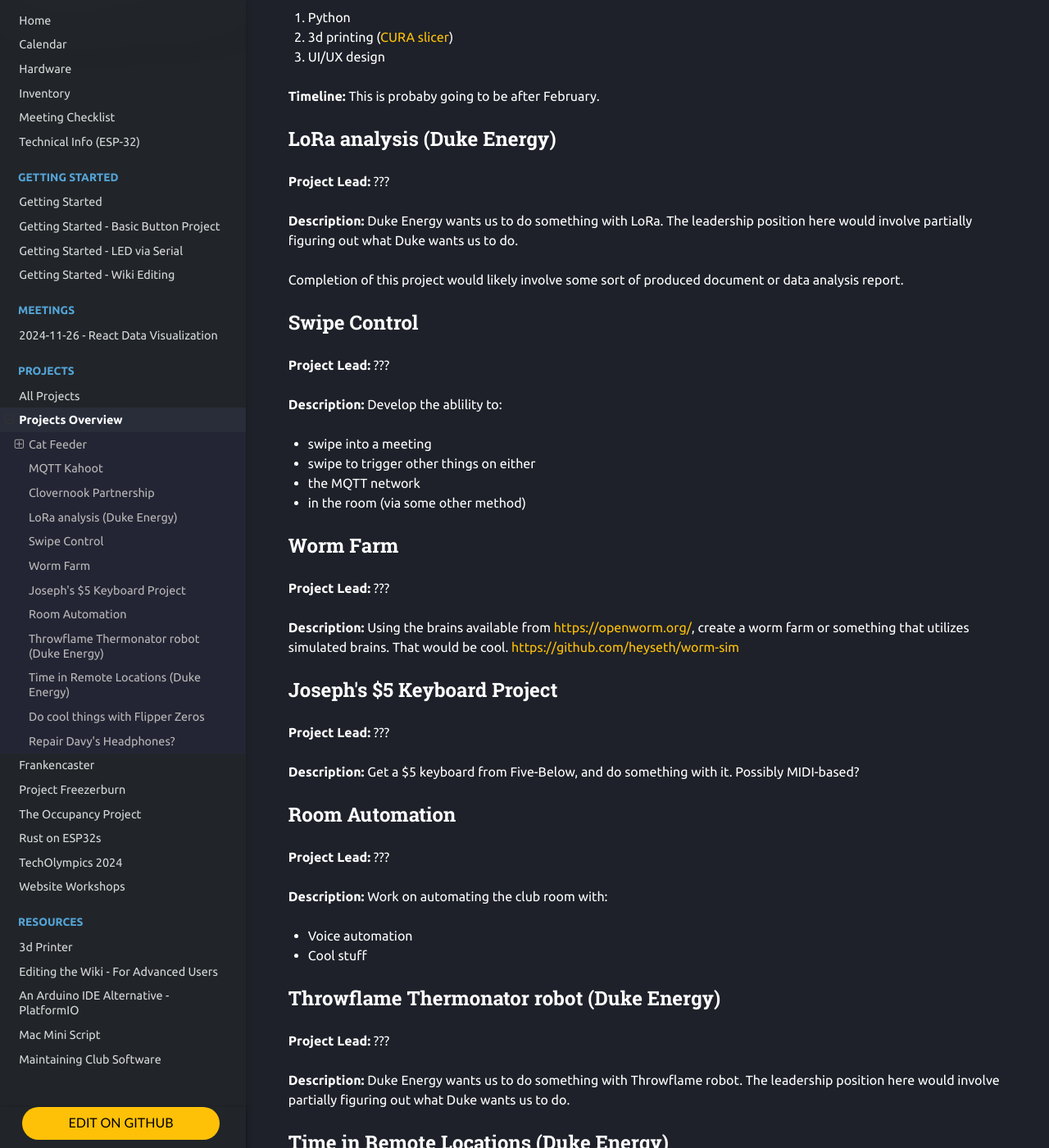
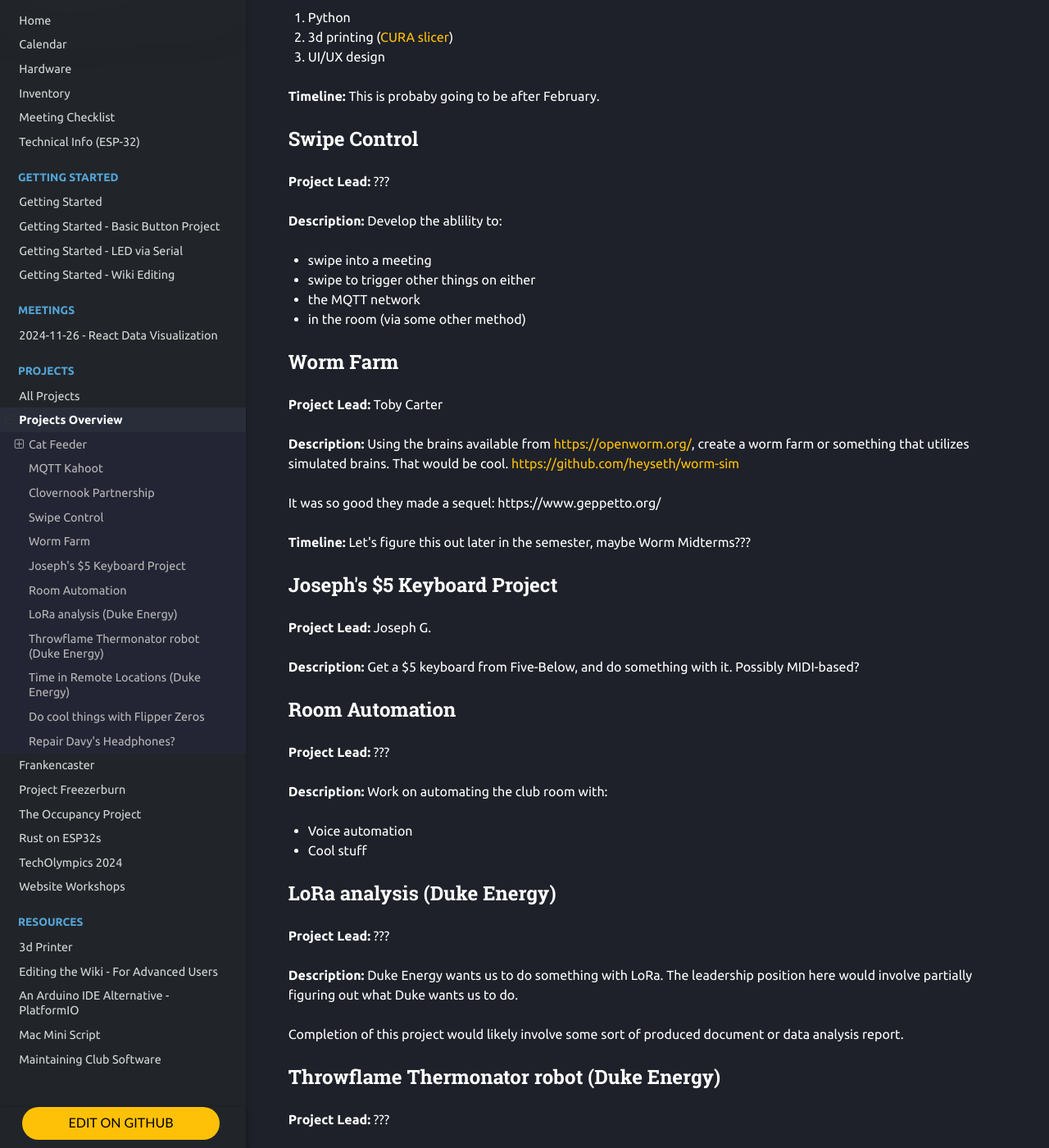
Before and after one commit to Norse-IoT/Wiki, an MkDocs documentation site: the page built from docs/projects/0-project-overview.md, in a window 1280 px wide and 1400 px high, scrolled down 1545 px. Shown: the whole window at 82% size. Built offline with MkDocs 1.6.1, drawn with Linux system fonts in a browser that asks for light colours; nearby versions of some CDN libraries.

Commit message:
Update 0-project-overview.md

```diff
--- a/docs/projects/0-project-overview.md
+++ b/docs/projects/0-project-overview.md
@@ -88,13 +79,17 @@ Completion of this project would likely involve some sort of produced document o
 
 ## Worm Farm
 
-**Project Lead:** ???
+**Project Lead:** Toby Carter
 
 **Description:** Using the brains available from <https://openworm.org/>, create a worm farm or something that utilizes simulated brains. That would be cool. <https://github.com/heyseth/worm-sim>
 
+It was so good they made a sequel: https://www.geppetto.org/
+
+**Timeline:** Let's figure this out later in the semester, maybe Worm Midterms???
+
 ## Joseph's $5 Keyboard Project
 
-**Project Lead:** ???
+**Project Lead:** Joseph G.
 
 **Description:** Get a $5 keyboard from Five-Below, and do something with it. Possibly MIDI-based?
 
@@ -106,6 +101,16 @@ Completion of this project would likely involve some sort of produced document o
 
 - Voice automation
 - Cool stuff
+
+## LoRa analysis (Duke Energy)
+
+**Project Lead:** ???
+
+**Description:** Duke Energy wants us to do something with LoRa.
+The leadership position here would involve partially figuring out what Duke wants us to do.
+
+Completion of this project would likely involve some sort of produced document or data analysis report.
+
 
 ## Throwflame Thermonator robot (Duke Energy)
 
```
Also changed, not shown: other parts of docs/projects/0-project-overview.md (+0 -9 lines).
